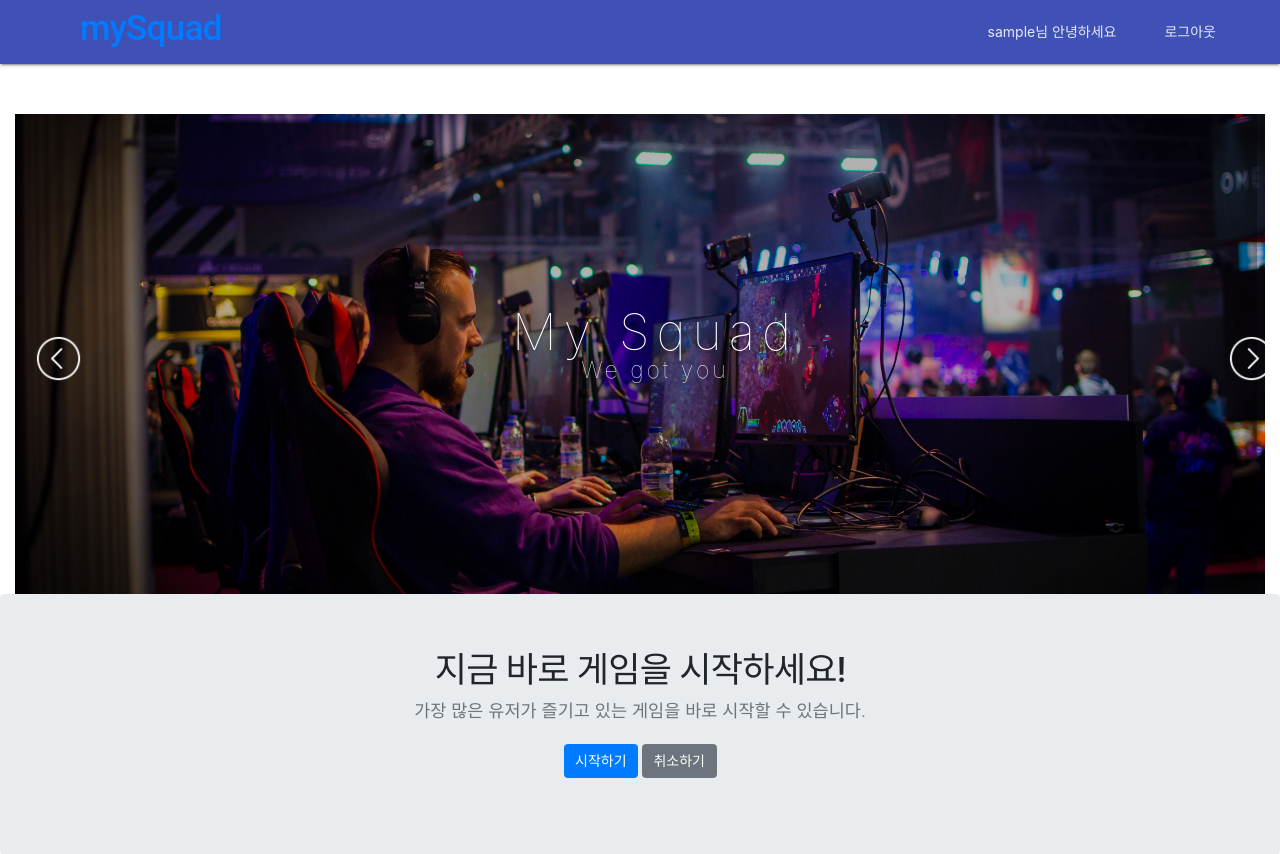
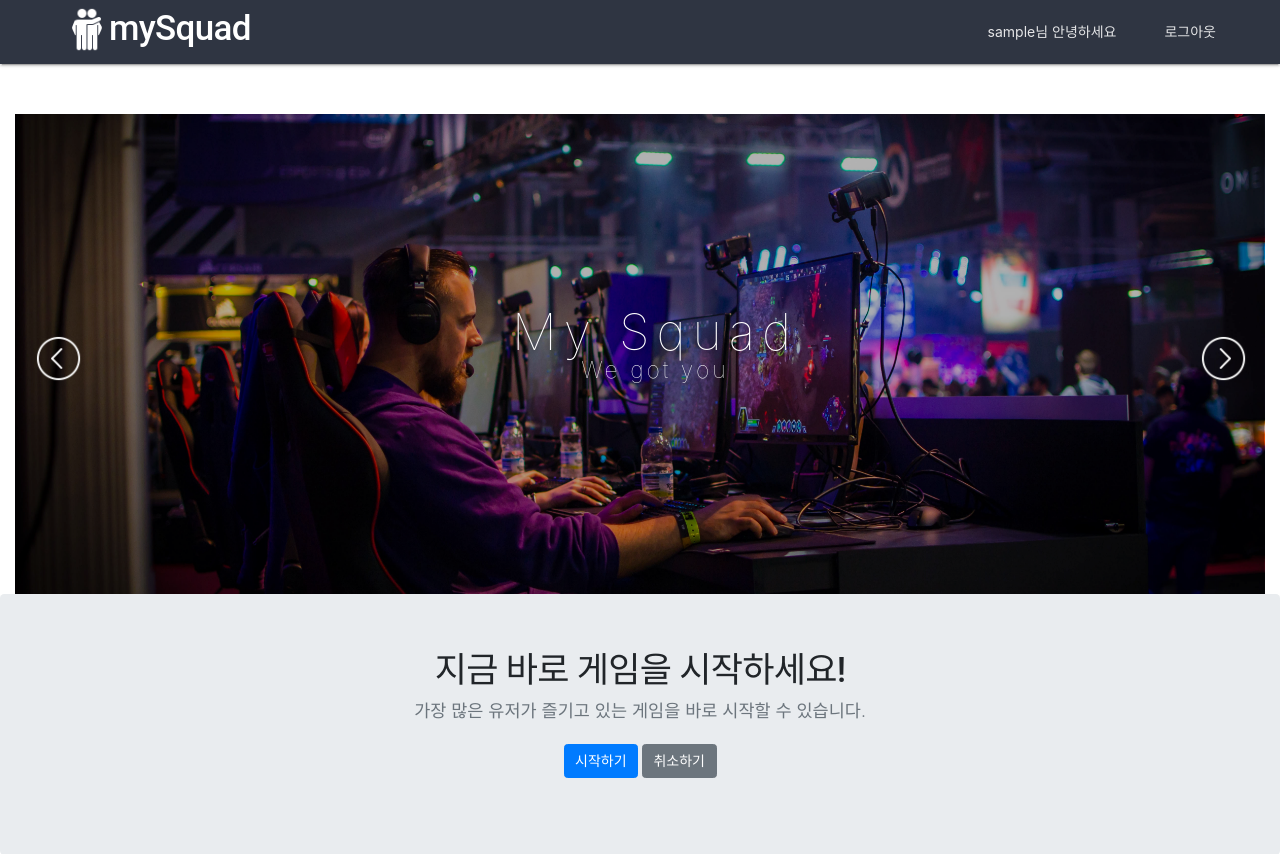
Before and after one commit to pangpangmandu/kyte, a Django app: page /match/ in a window 1280 px wide. Shown: the top 854 px of the page. Run offline with Django 3.2, Linux system fonts and the light colour scheme; the visitor is signed in with stand-in values (Sample User, id 1); data comes from the database, SQL or seed files in the repository; data that the repository does not hold is empty; some libraries are stand-ins or nearby versions.

Commit message:
add logo and changed navbar

```diff
--- a/match/static/match/css/style.css
+++ b/match/static/match/css/style.css
@@ -1,3 +1,20 @@
+.mdl-layout__header{
+    background-color: #2f3542;
+}
+
+.mdl-layout-title{
+    color: #ffffff;
+}
+
+.mdl-layout__header-row .logo {
+    margin-left: -16px;
+    margin-bottom: 5px;
+}
+
+.mdl-layout__header-row .logo img {
+    width: 45px;
+}
+
 #slides {
     height: 480px;
     margin: auto;
@@ -67,7 +84,7 @@
 }
 
 .overlay {
-  width: 97%;
+  width: 97.55%;
   height: 100%;
   position: absolute;
   z-index: 3;
@@ -92,7 +109,7 @@
 }
 
 .slides-navigation a.next {
-  right: 20px;
+  right: 48px;
   background-image: url(../img/icons/next.png);
 }
 
--- a/match/templates/base.html
+++ b/match/templates/base.html
@@ -25,11 +25,16 @@
 
 
     <body>
+
     <div class="mdl-layout mdl-js-layout mdl-layout--fixed-header">
+      <!-- 상단 네비게이션 바 -->
         <header class="mdl-layout__header">
             <div class="mdl-layout__header-row">
+                <span class="logo" role="link" tabindex="0">
+                  <img src="../static/match/img/icons/logo.png">
+                </span>
                   <!-- Title -->
-                  <a href ="{% url 'main' %}" ><span class="mdl-layout-title"><h1>mySquad</h1></span> </a>
+                  <a class="siteTitle" href ="{% url 'main' %}" style="text-decoration:none;"><span class="mdl-layout-title"><h1>mySquad</h1></span></a>
                   <!-- Add spacer, to align navigation to the right -->
                   <div class="mdl-layout-spacer"></div>
                   <!-- Navigation. We hide it in small screens. -->
@@ -79,7 +84,6 @@
       }
     </style>
     <!-- bootstrap end -->
-  </head>
 
 
   <!-- Modal -->
@@ -105,8 +109,8 @@
   </div>
   <!--Modal-->
 
+    <!-- 사이드 네비게이션 바 -->
     <div class="mdl-layout__drawer">
-
       <a href="{% url 'main' %}"><span class="mdl-layout-title">mySquad</span></a>
       <nav class="mdl-navigation">
       {% if user.is_authenticated %}
```
Also changed, not shown: match/static/match/img/icons/logo.png (added). Lines whose indentation alone changed are shown as unchanged.
